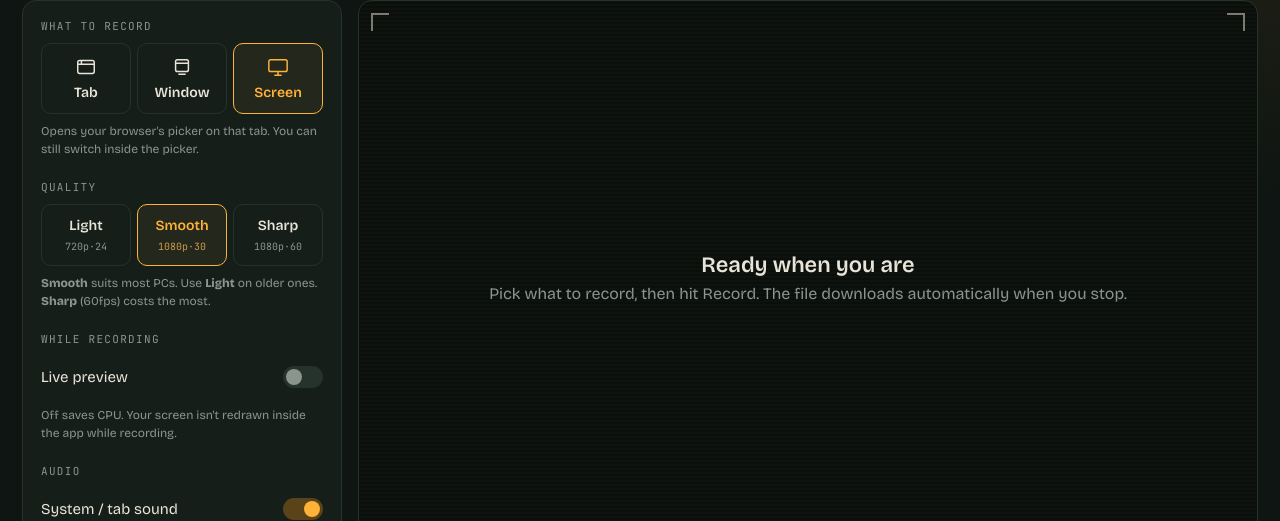
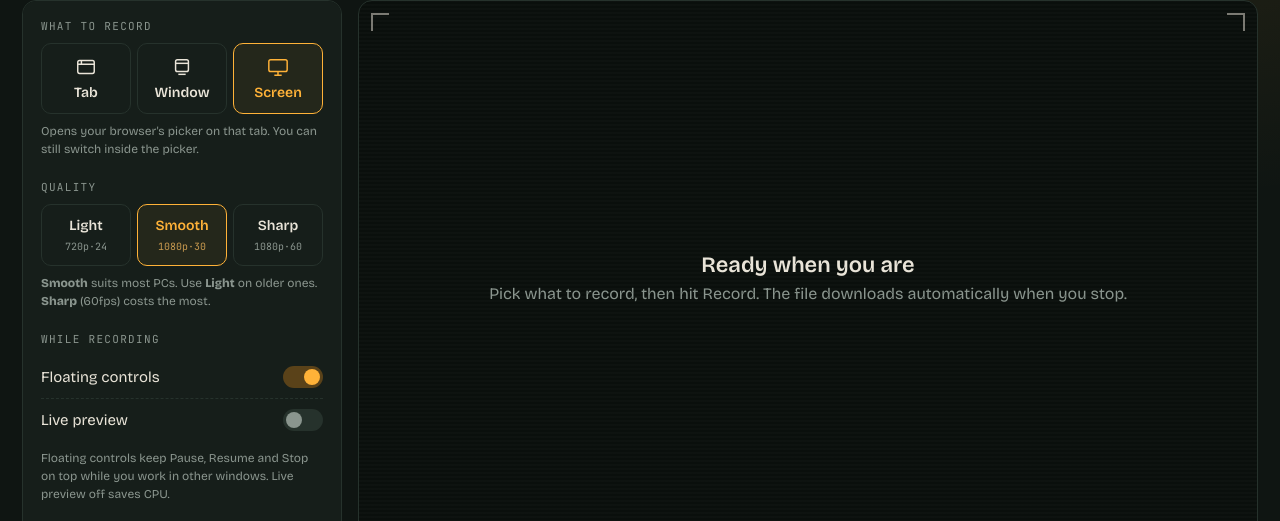
Before and after one commit to sud06-s0/screen-r, a website built with Vite: page index.html in a window 1280 px wide. Both pictures are taken after a click on the button "Record". Shown: the part 75-596 px from the top of the page. Built offline with nearby package versions, Linux system fonts and the light colour scheme.

Commit message:
Add floating Pause/Resume/Stop controls
New src/mini.js opens a small always-on-top window (Document
Picture-in-Picture on Chrome/Edge) with timer, Pause/Resume and Stop,
so recording can be controlled while working in other windows.
Opens automatically on Record (toggle in settings); Firefox and other
browsers get a 'Pop out controls' button that opens a small popup.
Closes itself on stop; reopen anytime via the button.

Co-Authored-By: Claude Opus 5.5 <noreply@anthropic.com>
Claude-Session: https://claude.ai/code/session_01FQ6b9MwrYE7iA6g8f84b8y

```diff
--- a/index.html
+++ b/index.html
@@ -52,8 +52,9 @@
 
         <div class="group">
           <p class="label">While recording</p>
+          <label class="toggle">Floating controls <input type="checkbox" id="floatCtl" checked></label>
           <label class="toggle">Live preview <input type="checkbox" id="livePreview"></label>
-          <p class="hint">Off saves CPU. Your screen isn't redrawn inside the app while recording.</p>
+          <p class="hint">Floating controls keep Pause, Resume and Stop on top while you work in other windows. Live preview off saves CPU.</p>
         </div>
 
         <div class="group">
@@ -84,6 +85,9 @@
           <button type="button" class="btn rec" id="startBtn">
             <svg viewBox="0 0 16 16" aria-hidden="true"><circle cx="8" cy="8" r="6" fill="currentColor"/></svg>Record
           </button>
+          <button type="button" class="btn" id="popBtn" hidden>
+            <svg viewBox="0 0 16 16" fill="none" stroke="currentColor" stroke-width="1.6" aria-hidden="true"><rect x="1.5" y="2.5" width="13" height="11" rx="1.5"/><rect x="8" y="8" width="5" height="4" rx=".8" fill="currentColor"/></svg>Pop out controls
+          </button>
           <button type="button" class="btn" id="pauseBtn" hidden>
             <svg viewBox="0 0 16 16" fill="currentColor" aria-hidden="true"><rect x="3" y="2" width="3.5" height="12" rx="1"/><rect x="9.5" y="2" width="3.5" height="12" rx="1"/></svg><span>Pause</span>
           </button>
--- a/src/main.js
+++ b/src/main.js
@@ -2,6 +2,7 @@
 import './style.css';
 import { ScreenRecorder, PRESETS, isSupported } from './recorder.js';
 import { fmtTime, fmtSize, codecLabel, fileName } from './utils.js';
+import { openMini, hasPiP } from './mini.js';
 
 const $ = s => document.querySelector(s);
 
@@ -9,13 +10,15 @@ const els = {
   video: $('#video'), screen: $('#screen'), clock: $('#clock'), meta: $('#meta'),
   msg: $('#msg'), badge: $('#badge'),
   start: $('#startBtn'), pause: $('#pauseBtn'), stop: $('#stopBtn'),
-  download: $('#downloadBtn'), newRec: $('#newBtn'),
+  download: $('#downloadBtn'), newRec: $('#newBtn'), pop: $('#popBtn'), floatCtl: $('#floatCtl'),
   sysAudio: $('#sysAudio'), mic: $('#mic'), livePreview: $('#livePreview'),
   emptyTitle: $('#emptyTitle'), emptySub: $('#emptySub')
 };
 
 const IDLE_TEXT = { title: els.emptyTitle.textContent, sub: els.emptySub.textContent };
 let liveStream = null;
+let mini = null;          // floating controls window
+let mode = 'idle';
 
 const settings = { source: 'monitor', preset: 'balanced' };
 let elapsed = 0, lastTick = 0, tickId = null, blobUrl = null;
@@ -42,7 +45,8 @@ function bindSeg(selector, key) {
   });
 }
 
-function setMode(mode) {
+function setMode(next) {
+  mode = next;
   const live = mode === 'rec' || mode === 'paused';
   document.body.classList.toggle('rec', mode === 'rec');
   document.body.classList.toggle('paused', mode === 'paused');
@@ -55,6 +59,36 @@ function setMode(mode) {
   els.badge.textContent = mode === 'paused' ? '❚❚ PAUSED' : '● REC';
   document.querySelectorAll('#settings button, #settings input')
     .forEach(el => { el.disabled = mode !== 'idle' && el !== els.livePreview; });
+  syncMini();
+}
+
+// ---------- floating controls ----------
+function syncMini() {
+  const live = mode === 'rec' || mode === 'paused';
+  els.pop.hidden = !live || !!mini;
+  mini?.update(mode, els.clock.textContent);
+}
+
+/** Opens the floating Pause/Resume/Stop window. Needs a click (user activation). */
+async function showMini({ quiet = false } = {}) {
+  if (mini) return;
+  try {
+    mini = await openMini({
+      onToggle: togglePause,
+      onStop: stop,
+      onClosed: () => { mini = null; syncMini(); }
+    });
+  } catch {
+    mini = null;
+    if (!quiet) say("Couldn't open floating controls. Allow pop-ups for this site and try again.", true);
+  }
+  syncMini();
+}
+
+function closeMini() {
+  mini?.close();
+  mini = null;
+  syncMini();
 }
 
 function setEmpty(title, sub) {
@@ -85,6 +119,7 @@ function tick() {
   if (rec.state === 'recording') elapsed += now - lastTick;
   lastTick = now;
   els.clock.textContent = fmtTime(elapsed);
+  mini?.update(mode, els.clock.textContent);
 }
 
 function updateMeta(extra) {
@@ -98,6 +133,9 @@ function updateMeta(extra) {
 // ---------- actions ----------
 async function start() {
   say('');
+  // Chrome/Edge: open the always-on-top controls now, while this click still counts.
+  if (els.floatCtl.checked && hasPiP()) await showMini({ quiet: true });
+
   let display;
   try {
     display = await rec.start({
@@ -109,6 +147,7 @@ async function start() {
   } catch (e) {
     if (e.name === 'NotAllowedError') say('Sharing was cancelled.');
     else say('Could not start recording: ' + e.message, true);
+    closeMini();
     return;
   }
 
@@ -137,6 +176,7 @@ function showResult({ blob, ext }) {
   clearInterval(tickId);
   tickId = null;
   liveStream = null;
+  closeMini();
 
   if (!blob.size) {
     reset();
@@ -195,6 +235,7 @@ els.start.addEventListener('click', start);
 els.pause.addEventListener('click', togglePause);
 els.stop.addEventListener('click', stop);
 els.newRec.addEventListener('click', reset);
+els.pop.addEventListener('click', () => showMini());
 els.livePreview.addEventListener('change', applyLivePreview);
 
 window.addEventListener('beforeunload', e => {
--- /dev/null
+++ b/src/mini.js
@@ -0,0 +1,71 @@
+// src/mini.js
+// Floating mini controls (timer, Pause/Resume, Stop) usable while you work in other windows.
+// Chrome/Edge: Document Picture-in-Picture window that stays on top of everything.
+// Others (Firefox): a small popup window.
+
+export const hasPiP = () => 'documentPictureInPicture' in window;
+
+const CSS = `
+  *{box-sizing:border-box;margin:0;padding:0}
+  html,body{height:100%}
+  body{background:#0f1512;color:#e9e4d8;font-family:system-ui,sans-serif;
+       display:flex;align-items:center;justify-content:center;overflow:hidden;user-select:none}
+  .bar{display:flex;align-items:center;gap:10px;padding:10px 12px;width:100%}
+  .dot{width:11px;height:11px;border-radius:50%;background:#ff4d3d;flex:none;
+       box-shadow:0 0 10px 2px rgba(255,77,61,.55);animation:p 1.2s infinite}
+  .paused .dot{background:#ffb238;animation:none;box-shadow:0 0 8px 2px rgba(255,178,56,.5)}
+  @keyframes p{50%{opacity:.4}}
+  .t{font:600 20px ui-monospace,"JetBrains Mono",Menlo,monospace;color:#ff4d3d;flex:1;letter-spacing:.02em}
+  .paused .t{color:#ffb238}
+  button{font:600 13px system-ui,sans-serif;border-radius:999px;padding:8px 14px;cursor:pointer;
+         border:1px solid #26322c;background:transparent;color:#e9e4d8}
+  button:hover{border-color:#3d4d44}
+  .st{background:#ff4d3d;border-color:#ff4d3d;color:#fff}
+`;
+
+/**
+ * Opens the floating controls. Must be called from a click (needs user activation).
+ * Returns { update(mode, timeText), close() } or throws if the browser refuses.
+ */
+export async function openMini({ onToggle, onStop, onClosed }) {
+  let win;
+  if (hasPiP()) {
+    win = await window.documentPictureInPicture.requestWindow({ width: 300, height: 64 });
+  } else {
+    win = window.open('', 'darkroom-controls', 'popup,width=320,height=90');
+    if (!win) throw new Error('Popup blocked');
+  }
+
+  const d = win.document;
+  d.title = 'Darkroom — recording';
+  d.head.innerHTML = '';
+  const style = d.createElement('style');
+  style.textContent = CSS;
+  d.head.append(style);
+  d.body.innerHTML =
+    '<div class="bar"><span class="dot"></span><span class="t">00:00:00</span>' +
+    '<button class="pz" type="button">Pause</button>' +
+    '<button class="st" type="button">Stop</button></div>';
+
+  const bar = d.querySelector('.bar');
+  const time = d.querySelector('.t');
+  const pz = d.querySelector('.pz');
+  pz.addEventListener('click', onToggle);
+  d.querySelector('.st').addEventListener('click', onStop);
+
+  let closedByApp = false;
+  win.addEventListener('pagehide', () => { if (!closedByApp) onClosed(); });
+
+  return {
+    update(mode, timeText) {
+      if (win.closed) return;
+      bar.classList.toggle('paused', mode === 'paused');
+      pz.textContent = mode === 'paused' ? 'Resume' : 'Pause';
+      time.textContent = timeText;
+    },
+    close() {
+      closedByApp = true;
+      try { win.close(); } catch { /* already gone */ }
+    }
+  };
+}
```
